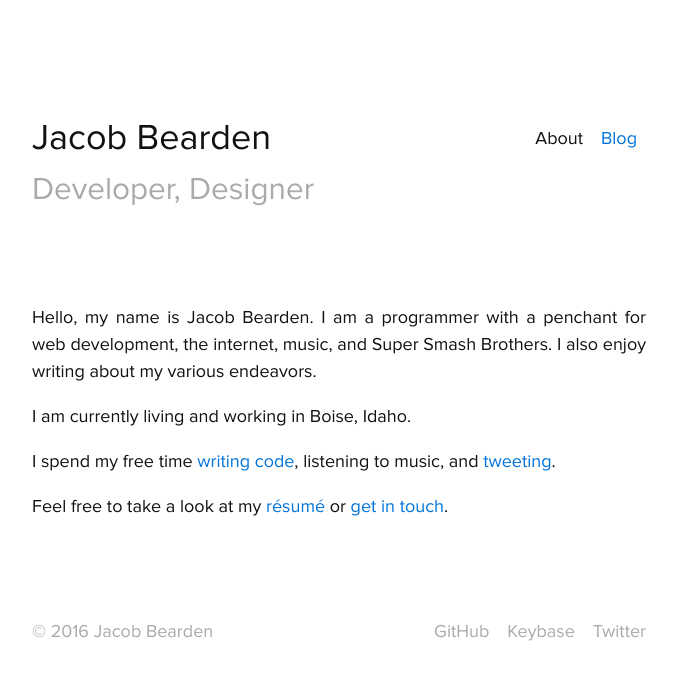
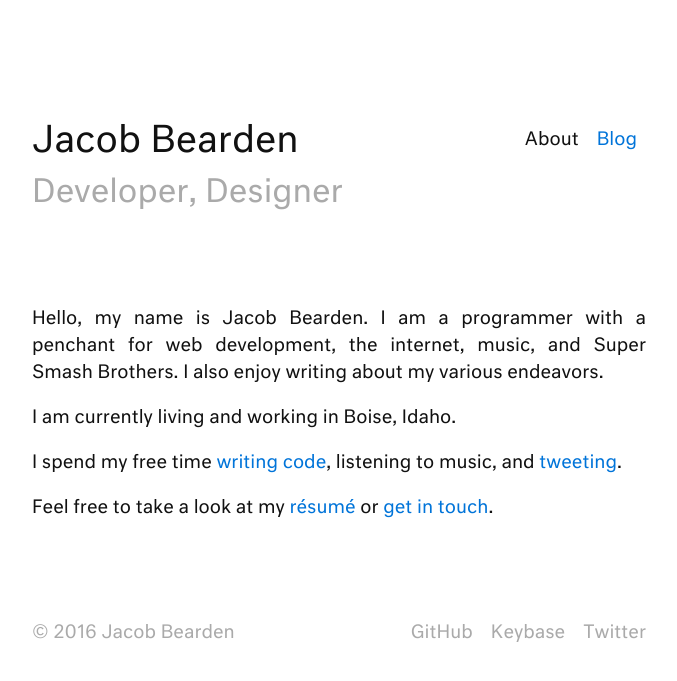
Before and after one commit to jacobbearden/bearden.io, a Jekyll site: the page built from index.md, in a window 1280 px wide. Shown: the top 681 px of the page, without its empty margins (301-978 px from the left). Built offline with Jekyll 4.4.1, drawn with Linux system fonts in a browser that asks for light colours.

Commit message:
Proxima Nova → Neutral

```diff
--- a/_sass/_typography.scss
+++ b/_sass/_typography.scss
@@ -2,27 +2,17 @@
 // -------------------------
 
 @font-face {
-	font-family: 'Proxima Nova Rg';
-	src: local('Proxima Nova Rg Bold'), local('ProximaNova-Bold'),
-		url('/font/ProximaNova-Bold.ttf') format('truetype');
-	font-weight: bold;
+	font-family: 'Neutral';
+	src: url('/font/Neutral.eot');
+	src: url('/font/Neutral.eot') format('embedded-opentype'), url('/font/Neutral.woff') format('woff'), url('/font/Neutral.svg') format('svg');
 	font-style: normal;
+	font-weight: 400;
+	font-stretch: normal;
 }
-
 @font-face {
-	font-family: 'Proxima Nova Rg';
-	src: local('Proxima Nova Rg Italic'), local('ProximaNova-RegularIt'),
-		url('/font/ProximaNova-RegularIt.ttf') format('truetype');
-	font-weight: normal;
-	font-style: italic;
-}
-
-@font-face {
-	font-family: 'Proxima Nova Rg';
-	src: local('Proxima Nova Rg Regular'), local('ProximaNova-Regular'),
-		url('/font/ProximaNova-Regular.ttf') format('truetype');
-	font-weight: normal;
-	font-style: normal;
+	font-family: 'Neutral Regular';
+	src: url('/font/Neutral.eot');
+	src: url('/font/Neutral.eot') format('embedded-opentype'), url('/font/Neutral.woff') format('woff'), url('/font/Neutral.svg') format('svg');
 }
 
 html {
--- a/_sass/_variables.scss
+++ b/_sass/_variables.scss
@@ -63,7 +63,7 @@ $line-height-small: $font-size-base * 1.5 !default;
 $line-height-medium: $font-size-base * 2 !default;
 $line-height-large: $font-size-base * 2.5 !default;
 
-$font-family-sans-serif: 'Proxima Nova Rg', Roboto, 'Segoe UI', Avenir, Geneva, Tahoma, sans-serif;
+$font-family-sans-serif: Neutral, Roboto, 'Segoe UI', Avenir, Geneva, Tahoma, sans-serif;
 $font-family-serif: Georgia, 'Times New Roman', Times, serif !default;
 $font-family-monospace: Consolas, 'Liberation Mono', Menlo, Courier, monospace !default;
 
--- a/gemfile
+++ /dev/null
@@ -1,2 +0,0 @@
-source 'https://rubygems.org'
-gem 'github-pages'
```
Also changed, not shown: font/Neutral.woff (added), font/ProximaNova-Bold.ttf (deleted), font/ProximaNova-Regular.ttf (deleted), font/ProximaNova-RegularIt.ttf (deleted), 2 other files.
